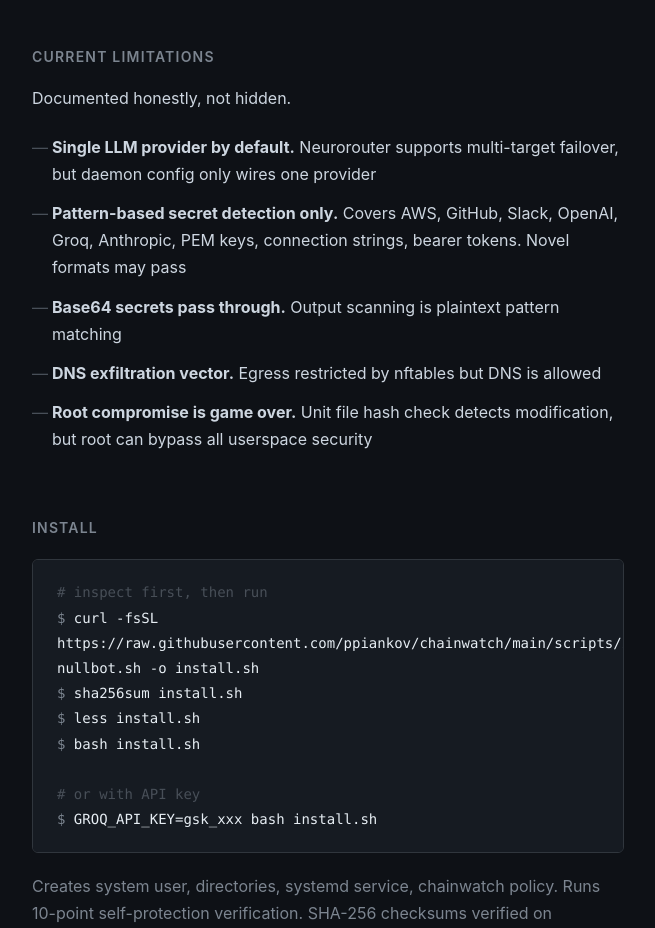
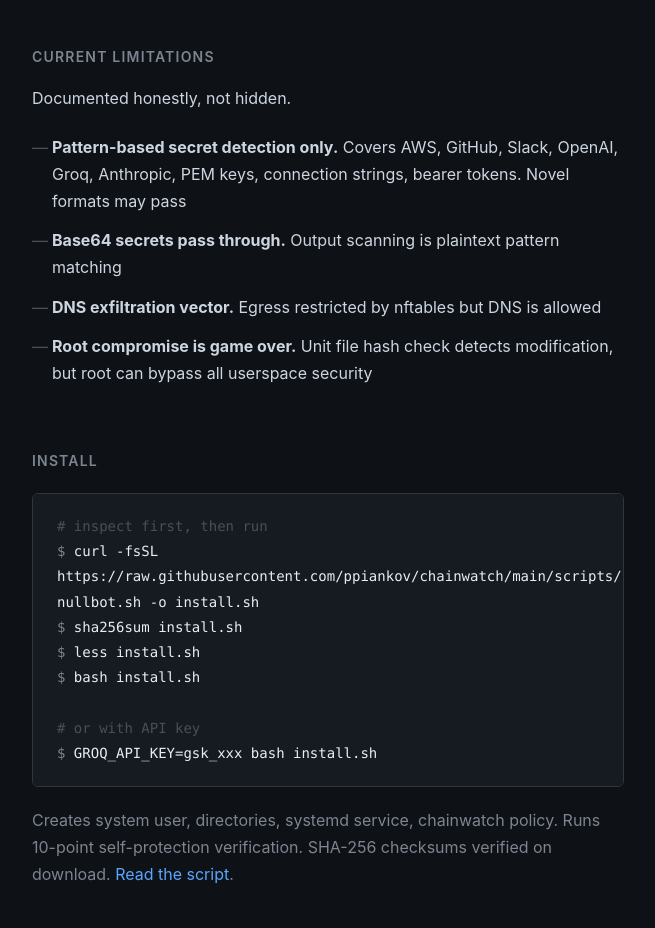
Before and after one commit to ppiankov/nullbot-dev, a plain HTML site: page index.html in a window 1280 px wide. Shown: the part 2140-3068 px from the top of the page, without its empty margins (312-967 px from the left). Drawn offline with Linux system fonts and the light colour scheme.

Commit message:
docs: remove single LLM provider limitation (failover now supported)

```diff
--- a/index.html
+++ b/index.html
@@ -279,7 +279,6 @@ footer a:hover {
   <h2>Current limitations</h2>
   <p>Documented honestly, not hidden.</p>
   <ul class="not-list">
-    <li><strong>Single LLM provider by default.</strong> Neurorouter supports multi-target failover, but daemon config only wires one provider</li>
     <li><strong>Pattern-based secret detection only.</strong> Covers AWS, GitHub, Slack, OpenAI, Groq, Anthropic, PEM keys, connection strings, bearer tokens. Novel formats may pass</li>
     <li><strong>Base64 secrets pass through.</strong> Output scanning is plaintext pattern matching</li>
     <li><strong>DNS exfiltration vector.</strong> Egress restricted by nftables but DNS is allowed</li>
```
